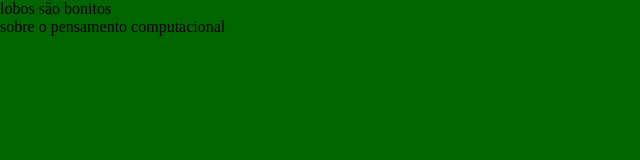
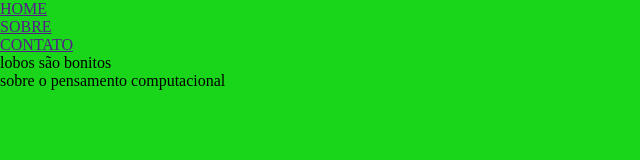
Before and after one commit to bh3c/bh_kase, a plain HTML site: page index.html in a window 1280 px wide. Shown: the whole page, without its empty margins (0-640 px from the left). Drawn offline with Linux system fonts and the light colour scheme.

Commit message:
fiz div class centrlizar_cabecalho fiz div class logo fiz div class menu fiz nav fiz ul e li fiz home, sobre, contato

```diff
--- a/css/base.css
+++ b/css/base.css
@@ -1,3 +1,3 @@
 body {
-      background-color: darkgreen;
+      background-color: rgb(26, 214, 26);
 }
--- a/index.html
+++ b/index.html
@@ -10,6 +10,26 @@
 </head>
 <body>
     <header>
+        <div class="centralizar_cabecalho">
+            <div class="logo">
+
+            </div>
+            <div class="menu">
+                 <nav>
+                     <ul>
+                         <li>
+                             <a href=""index.html>HOME</a></li>
+                         <li>
+                             <a href=""sobre.html>SOBRE</a></li>
+                         <li>
+                             <a href=""www.google.com.br>CONTATO</a></li>
+                     </ul>
+                 </nav>
+            </div>
+
+        </div>
+    </header>
+    <header>
         <h1>lobos são bonitos </h1>
     </header>
     <main>
```
